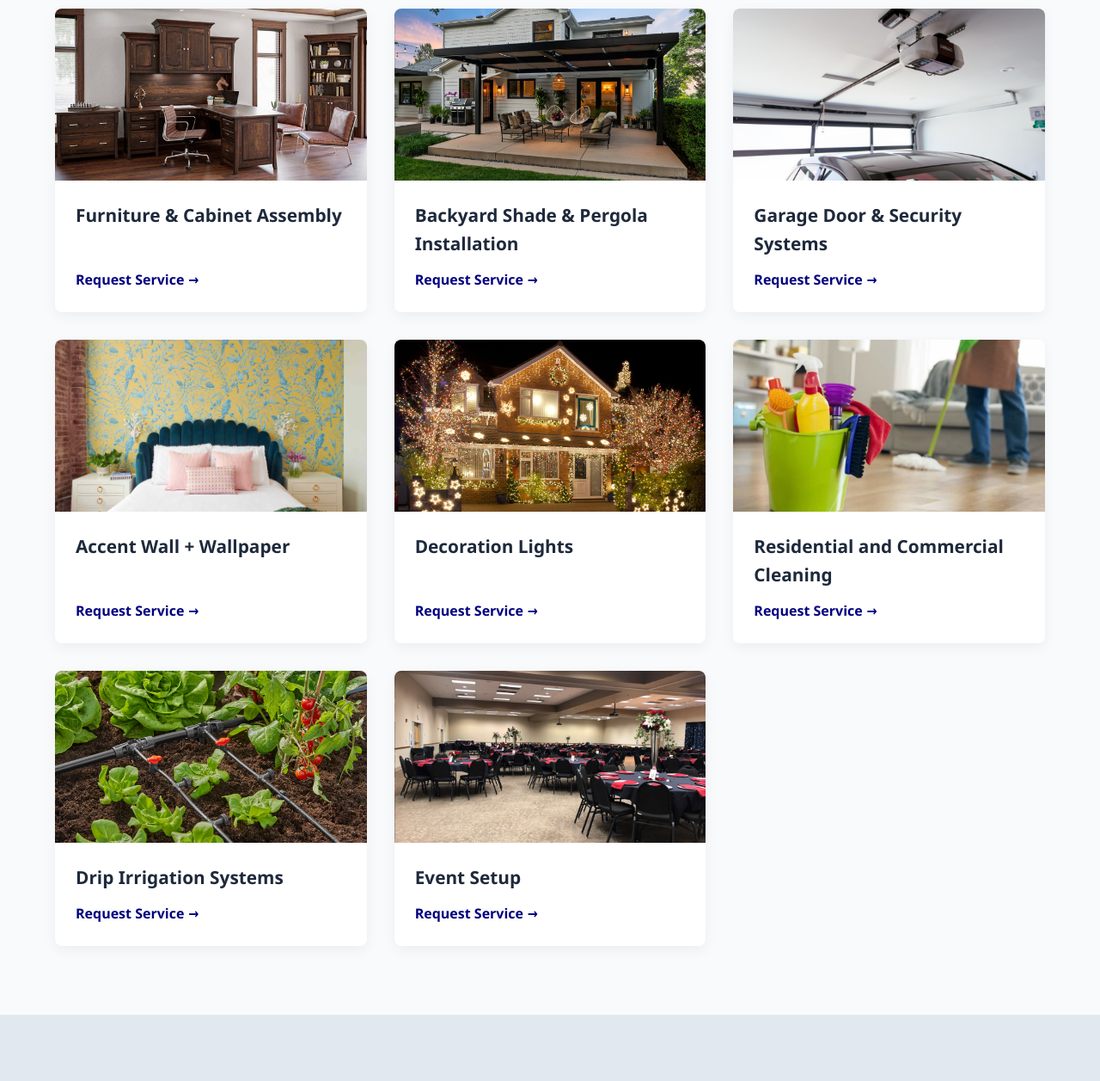
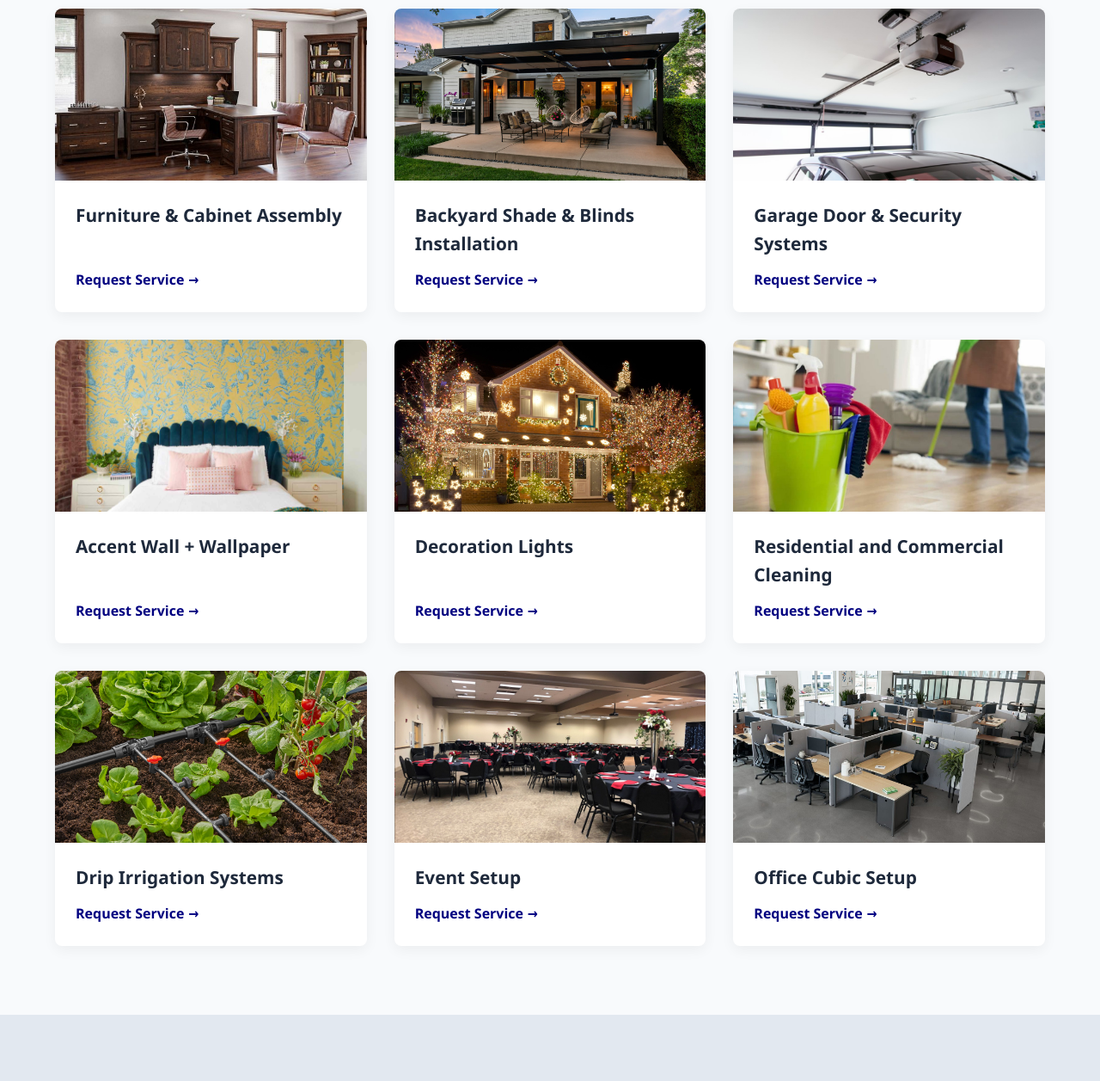
Before and after one commit to nicnonnious/kamole, a plain HTML site: page templates/index.html in a window 1280 px wide. Shown: the part 1203-2460 px from the top of the page at 86% size. Drawn offline with nearby package versions, Linux system fonts and the light colour scheme.

Commit message:
add office cubic setup service card

```diff
--- a/templates/index.html
+++ b/templates/index.html
@@ -90,7 +90,7 @@
                 <div id="backyard-shade" class="service-card">
                     <div class="service-image" style="background-image: url('../static/img/shade.jpg');"></div>
                     <div class="service-content">
-                        <h3>Backyard Shade & Pergola Installation</h3>
+                        <h3>Backyard Shade & Blinds Installation</h3>
                         <!-- <p>Create comfortable outdoor living spaces with custom shade solutions for your backyard.</p> -->
                         <a href="#contact" class="service-link">Request Service</a>
                     </div>
@@ -139,6 +139,13 @@
                     <div class="service-image" style="background-image: url('../static/img/event.jpg');"></div>
                     <div class="service-content">
                         <h3>Event Setup</h3>
+                        <a href="#contact" class="service-link">Request Service</a>
+                    </div>
+                </div>
+                <div id="office-cubic" class="service-card">
+                    <div class="service-image" style="background-image: url('../static/img/office.jpg');"></div>
+                    <div class="service-content">
+                        <h3>Office Cubic Setup</h3>
                         <a href="#contact" class="service-link">Request Service</a>
                     </div>
                 </div>
@@ -327,13 +334,14 @@
                                 <option value="tv">TV & Wall Mount Installation</option>
                                 <option value="network">Network Cable Installation</option>
                                 <option value="furniture">Furniture Assembly</option>
-                                <option value="shade">Backyard Shade & Pergola Installation</option>
+                                <option value="shade">Backyard Shade & Blinds Installation</option>
                                 <option value="garage">Garage Door Systems</option>
                                 <option value="accent-wall">Accent Wall + Wallpaper</option>
                                 <option value="lights">Decoration Lights</option>
                                 <option value="cleaning">Residential and Commercial Cleaning</option>
                                 <option value="irrigation">Drip Irrigation Systems</option>
-                                <option value="office">Event Setup</option>
+                                <option value="event">Event Setup</option>
+                                <option value="office">Office Cubic Setup</option>
                                 <option value="other">Other Services</option>
                             </select>
                         </div>
```
